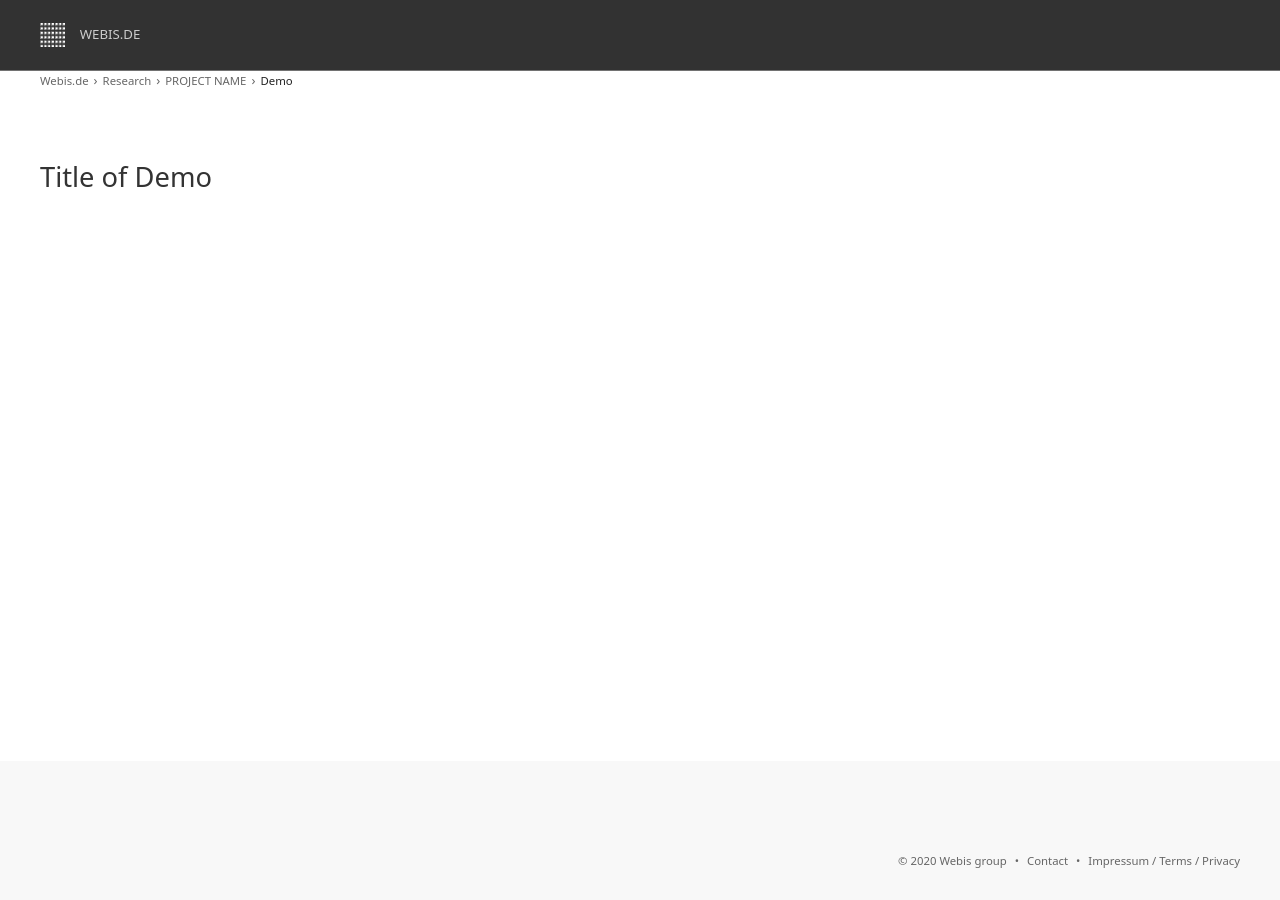
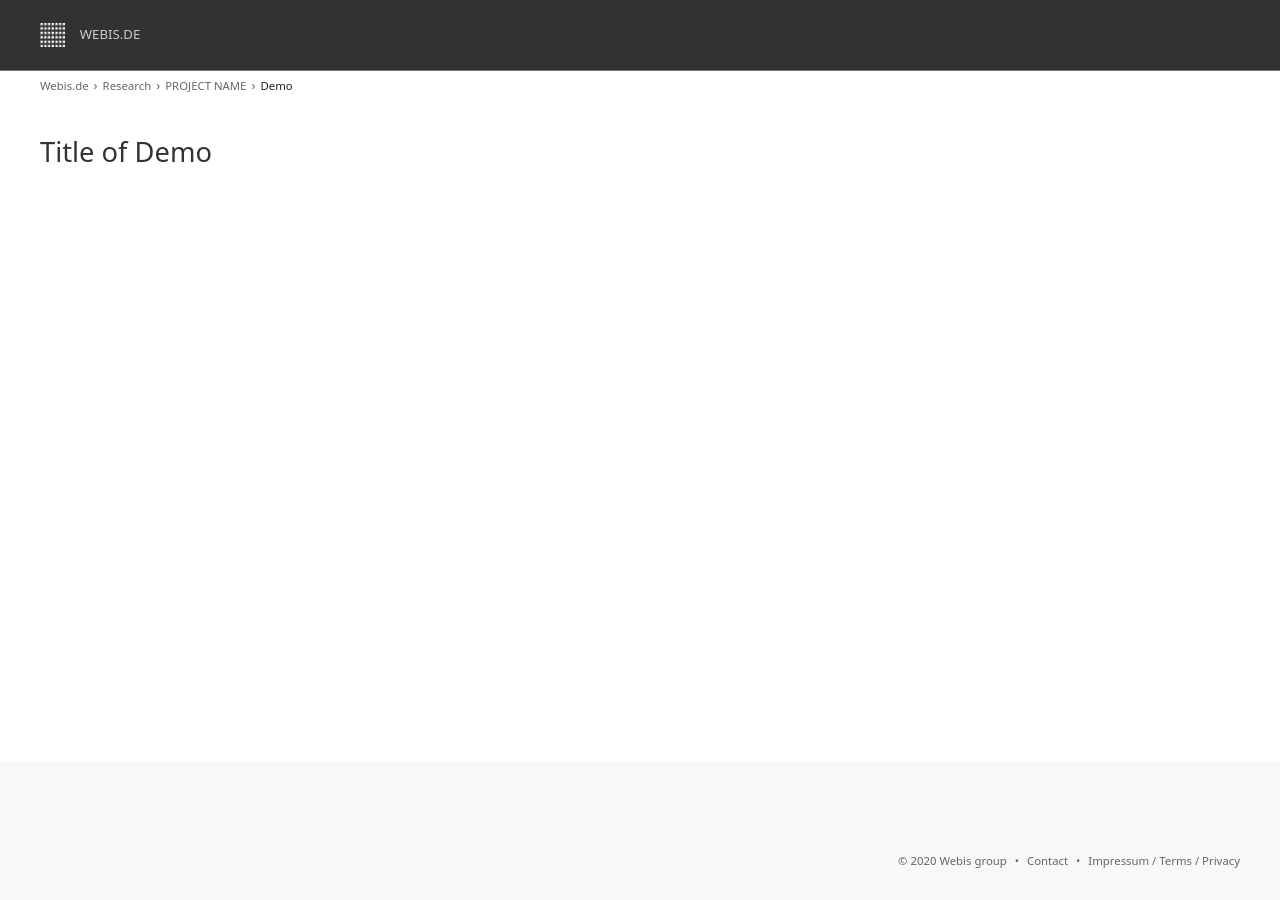
Before and after one commit to webis-de/webis-de-assets, a Jekyll site: the page built from templates/demo.html, in a window 1280 px wide. Built offline with Jekyll 4.4.1, drawn with Linux system fonts in a browser that asks for light colours.

Commit message:
breadcrumb padding

```diff
--- a/_sass/_global.scss
+++ b/_sass/_global.scss
@@ -216,9 +216,15 @@
     }
 }
 
+.uk-breadcrumb {
+  margin-top: 5px;
+}
 .uk-breadcrumb > :nth-child(n+2):not(.uk-first-column)::before {
   content: "›";
   margin: 0 5px;
+}
+main.uk-section {
+  padding-top: 40px;
 }
 
 // Scroll fix for anchors
```
